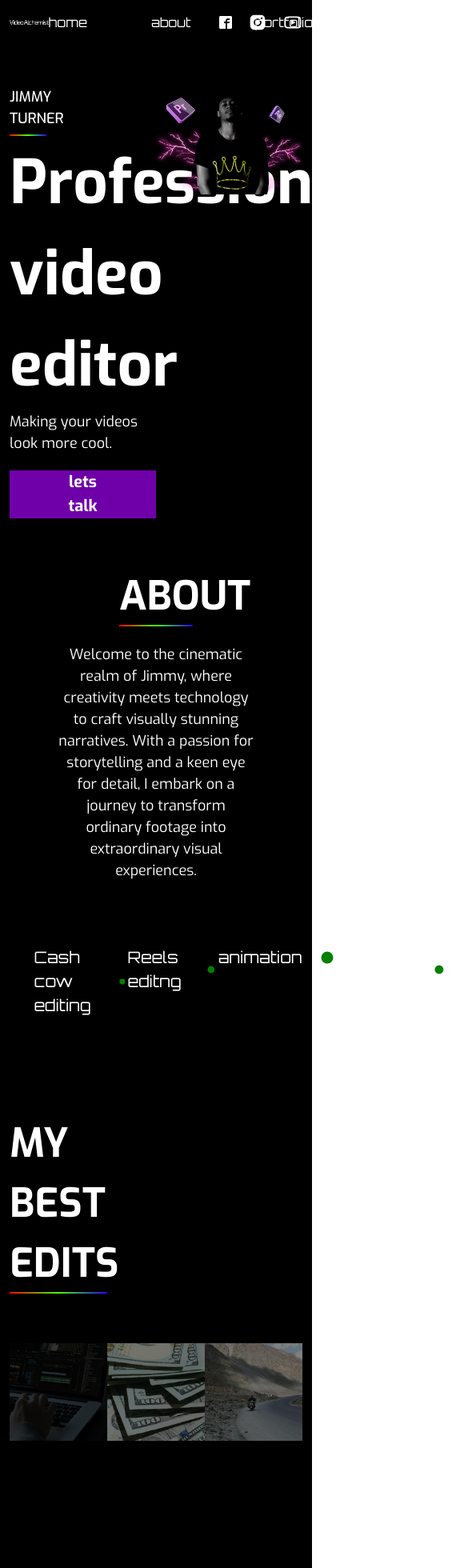
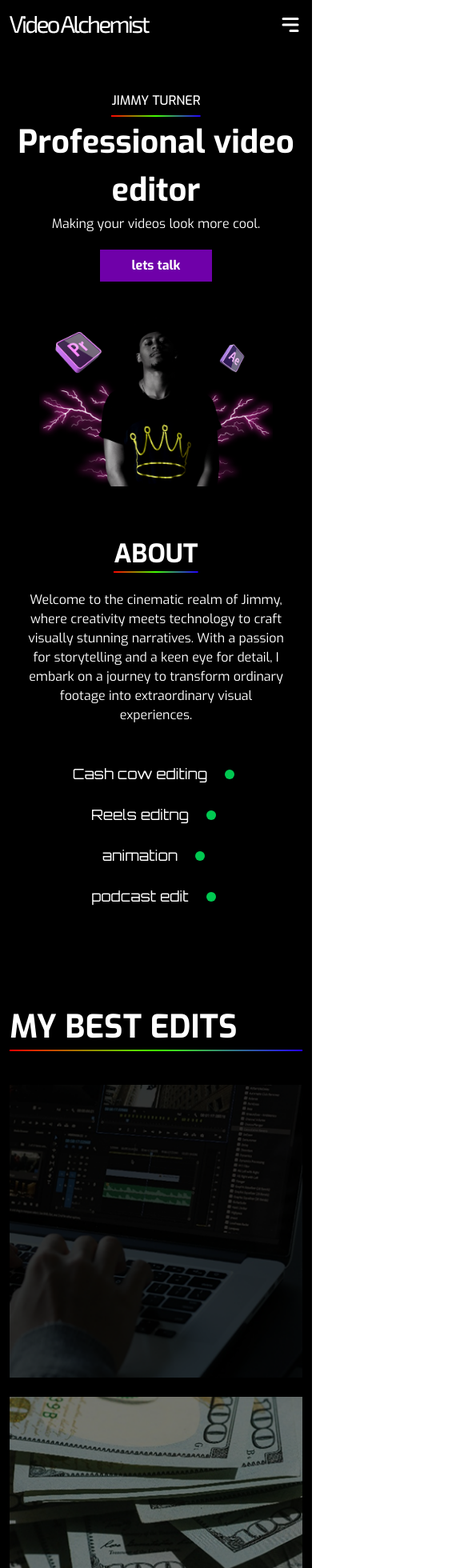
Before and after one commit to Mansur1075/US_clinent-, a React (Vite) app: page / in a window 390 px wide. Shown: the top 1960 px of the page at 80% size, 585 px wide, since content can reach past the window. Built offline with nearby package versions, Linux system fonts and the light colour scheme.

Commit message:
2day letar push

```diff
--- a/src/componntes/About.jsx
+++ b/src/componntes/About.jsx
@@ -5,31 +5,53 @@ import { GoDotFill } from 'react-icons/go'
 const About = () => {
     return (
         <div>
-            <div className=" bg-[#000000] py-10">
+            <div className="bg-[#000000] py-10">
                 <Container>
-                    <div className="">
-                        <div className="">
-                            <h3 className='text-[50px] w-3/12 font-bold mx-auto text-center uppercase  border-b-2 border-transparent bg-[linear-gradient(to_right,#FF0000,#42FF00,#2400FF)] bg-size-[100%_2px] bg-no-repeat bg-bottom text-[#ffff] justify-end font-exo'>About</h3>
-                            <p className='w-8/12 mx-auto text-center text-[#ffff] font-exo text-[18px] pt-5'>
+
+                    <div>
+                        <div>
+                            <h3 className='text-[32px] lg:text-[50px] w-fit mx-auto text-center uppercase border-b-2 border-transparent bg-[linear-gradient(to_right,#FF0000,#42FF00,#2400FF)] bg-size-[100%_2px] bg-no-repeat bg-bottom text-white font-bold font-exo'>
+                                About
+                            </h3>
+
+                            <p className='w-full lg:w-8/12 mx-auto text-center text-white font-exo text-[16px] lg:text-[18px] pt-5 px-4'>
                                 Welcome to the cinematic realm of Jimmy, where creativity meets technology to craft visually stunning narratives. With a passion for storytelling and a keen eye for detail, I embark on a journey to transform ordinary footage into extraordinary visual experiences.
                             </p>
-
                         </div>
                     </div>
-                    <div className=" flex justify-between pt-20 w-10/12 mx-auto">
-                        <div className="w-3/`12 text-[#ffff]">
-                        <h3 className=' flex items-center gap-4 text-[20px] font-medium orbitron'>Cash cow editing <GoDotFill  className=' text-[green] text-[30px]'/></h3>
+
+                    <div className="flex flex-col lg:flex-row gap-6 lg:gap-0 justify-between pt-12 lg:pt-20 w-full lg:w-10/12 mx-auto text-center lg:text-left">
+
+                        <div className="w-full lg:w-3/12 text-white">
+                            <h3 className='flex justify-center lg:justify-start items-center gap-4 text-[18px] lg:text-[20px] font-medium orbitron'>
+                                Cash cow editing
+                                <GoDotFill className='text-green-500 text-[24px] lg:text-[30px]'/>
+                            </h3>
                         </div>
-                        <div className="w-3/`12 text-[#ffff]">
-                        <h3 className=' flex items-center gap-4 text-[20px] font-medium orbitron'>Reels editng <GoDotFill  className='text-[green] text-[30px]'/></h3>
+
+                        <div className="w-full lg:w-3/12 text-white">
+                            <h3 className='flex justify-center lg:justify-start items-center gap-4 text-[18px] lg:text-[20px] font-medium orbitron'>
+                                Reels editng
+                                <GoDotFill className='text-green-500 text-[24px] lg:text-[30px]'/>
+                            </h3>
                         </div>
-                        <div className="w-3/`12 text-[#ffff]">
-                        <h3 className=' flex items-center gap-4  text-[20px] font-medium orbitron'>animation <GoDotFill  className='text-[green] text-[30px]'/></h3>
+
+                        <div className="w-full lg:w-3/12 text-white">
+                            <h3 className='flex justify-center lg:justify-start items-center gap-4 text-[18px] lg:text-[20px] font-medium orbitron'>
+                                animation
+                                <GoDotFill className='text-green-500 text-[24px] lg:text-[30px]'/>
+                            </h3>
                         </div>
-                        <div className="w-3/`12 text-[#ffff]">
-                        <h3  className=' flex items-center gap-4 text-[20px] font-medium orbitron'>podcast edit <GoDotFill  className='text-[green] text-[30px]'/></h3>
+
+                        <div className="w-full lg:w-3/12 text-white">
+                            <h3 className='flex justify-center lg:justify-start items-center gap-4 text-[18px] lg:text-[20px] font-medium orbitron'>
+                                podcast edit
+                                <GoDotFill className='text-green-500 text-[24px] lg:text-[30px]'/>
+                            </h3>
                         </div>
+
                     </div>
+
                 </Container>
             </div>
         </div>
--- a/src/componntes/Bennar.jsx
+++ b/src/componntes/Bennar.jsx
@@ -6,19 +6,33 @@ const Bennar = () => {
   return (
     <div className='relative bg-black pt-8 overflow-hidden'>
       <Container>
-        <div className="py-5 flex">
-          <div className="w-6/12">
-            <h4 className="w-3/12 pb-2 text-white font-exo uppercase text-[18px] font-medium border-b-2 border-transparent bg-[linear-gradient(to_right,#FF0000,#42FF00,#2400FF)] bg-size-[100%_2px] bg-no-repeat bg-bottom">
+
+        <div className="py-5 flex flex-col lg:flex-row items-center">
+
+          <div className="w-full lg:w-6/12 text-center lg:text-left">
+            <h4 className="w-fit mx-auto lg:mx-0 pb-2 text-white font-exo uppercase text-[16px] lg:text-[18px] font-medium border-b-2 border-transparent bg-[linear-gradient(to_right,#FF0000,#42FF00,#2400FF)] bg-size-[100%_2px] bg-no-repeat bg-bottom">
               Jimmy Turner
             </h4>
-            <h2 className=' text-[#FFFF] text-[76px] font-bold font-exo'>Professional video editor</h2>
-            <p className=' text-[#ffff] text-[18px] font-exo'>Making your videos look more cool.</p>
-            <button className=' text-[#ffff] text-[20px] font-bold font-exo mt-5 bg-[#6F00A9] px-18 hover:shadow-[0_0_10px_white] ease-in-out duration-300 hover:rotate-2'>lets talk</button>
+
+            <h2 className='text-white text-[40px] sm:text-[50px] lg:text-[76px] font-bold font-exo'>
+              Professional video editor
+            </h2>
+
+            <p className='text-white text-[16px] lg:text-[18px] font-exo'>
+              Making your videos look more cool.
+            </p>
+
+            <button className='text-white text-[16px] lg:text-[20px] font-bold font-exo mt-5 bg-[#6F00A9] px-10 lg:px-18 py-2 hover:shadow-[0_0_10px_white] ease-in-out duration-300 hover:rotate-2'>
+              lets talk
+            </button>
           </div>
-          <div className="w-6/12">
-            <img src={mansur1} alt=""/>
+
+          <div className="w-full lg:w-6/12 mt-10 lg:mt-0 flex justify-center">
+            <img className="w-[80%] lg:w-full" src={mansur1} alt="" />
           </div>
+
         </div>
+
       </Container>
     </div>
   )
--- a/src/componntes/Best.jsx
+++ b/src/componntes/Best.jsx
@@ -7,28 +7,36 @@ import { MdOutlineSlowMotionVideo } from 'react-icons/md'
 
 const Best = () => {
   return (
+    <div className='bg-[#000000] py-20'>
+      <Container>
+        <div>
+          <h4 className='w-full sm:w-8/12 md:w-4/12 text-[40px] md:text-[50px] text-[#ffffff] font-bold border-b-2 border-transparent bg-[linear-gradient(to_right,#FF0000,#42FF00,#2400FF)] bg-size-[100%_2px] bg-no-repeat bg-bottom justify-end font-exo uppercase mb-10'>
+            My best edits
+          </h4>
 
-   <div className=' bg-[#000000] py-20'>
-        <Container>
-            <div className="">
-                <h4 className='w-4/12 text-[50px] text-[#ffffff] font-bold border-b-2 border-transparent bg-[linear-gradient(to_right,#FF0000,#42FF00,#2400FF)] bg-size-[100%_2px] bg-no-repeat bg-bottom justify-end font-exo uppercase'>My best edits</h4>
-             <div className=" flex justify-between pt-15">
-                   <div className=" relative w-4/12 group  overflow-hidden hover:scale-105 duration-300 ease-in-out">
-                <img src={rakib1} alt="" />
-                 <div className=" absolute top-0 right-110 w-full h-full bg-[#00000062] flex pr-14 items-center justify-center  group-hover:right-0 duration-300 ease-in-out">
-                    <MdOutlineSlowMotionVideo className=' text-[#ffff] text-[80px]'/>
+          <div className="flex flex-col sm:flex-row justify-between gap-6">
+            {/* Image 1 */}
+            <div className="relative w-full sm:w-4/12 group overflow-hidden hover:scale-105 duration-300 ease-in-out">
+              <img src={rakib1} alt="" className="w-full h-auto"/>
+              {/* Overlay hidden by default, only appear on hover */}
+              <div className="absolute top-0 right-0 w-full h-full bg-[#00000062] flex items-center justify-center opacity-0 group-hover:opacity-100 transition-opacity duration-300 ease-in-out">
+                <MdOutlineSlowMotionVideo className='text-[#ffff] text-[80px]'/>
               </div>
             </div>
-                <div className=" relative w-4/12 group  overflow-hidden hover:scale-105 duration-300 ease-in-out">
-                <img src={rakib2} alt="" />
-                 <div className=" absolute top-0 right-110 w-full h-full bg-[#0000007c] flex pr-14 items-center justify-center  group-hover:right-0 duration-300 ease-in-out">
-                    <MdOutlineSlowMotionVideo className=' text-[#ffff] text-[80px]'/>
+
+            {/* Image 2 */}
+            <div className="relative w-full sm:w-4/12 group overflow-hidden hover:scale-105 duration-300 ease-in-out">
+              <img src={rakib2} alt="" className="w-full h-auto"/>
+              <div className="absolute top-0 right-0 w-full h-full bg-[#0000007c] flex items-center justify-center opacity-0 group-hover:opacity-100 transition-opacity duration-300 ease-in-out">
+                <MdOutlineSlowMotionVideo className='text-[#ffff] text-[80px]'/>
               </div>
             </div>
-                <div className=" relative w-4/12 group  overflow-hidden hover:scale-105 duration-300 ease-in-out">
-                <img src={rakib3} alt="" />
-                <div className=" absolute top-0 right-110 w-full h-full bg-[#0000007c] flex pr-14 items-center justify-center  group-hover:right-0 duration-300 ease-in-out">
-                    <MdOutlineSlowMotionVideo className=' text-[#ffff] text-[80px]'/>
+
+            {/* Image 3 */}
+            <div className="relative w-full sm:w-4/12 group overflow-hidden hover:scale-105 duration-300 ease-in-out">
+              <img src={rakib3} alt="" className="w-full h-auto"/>
+              <div className="absolute top-0 right-0 w-full h-full bg-[#0000007c] flex items-center justify-center opacity-0 group-hover:opacity-100 transition-opacity duration-300 ease-in-out">
+                <MdOutlineSlowMotionVideo className='text-[#ffff] text-[80px]'/>
               </div>
             </div>
           </div>
--- a/src/componntes/Home.jsx
+++ b/src/componntes/Home.jsx
@@ -1,20 +1,28 @@
-import React from 'react'
+import React, { useState } from 'react'
 import Container from './Container'
 import mansur from "../assets/mansur.png"
-import { FaFacebook } from 'react-icons/fa'
 import { ImFacebook2 } from 'react-icons/im'
 import { AiFillInstagram, AiOutlineYoutube } from 'react-icons/ai'
+import { HiMenuAlt3 } from "react-icons/hi"
 
 const Home = () => {
+
+  const [menuOpen, setMenuOpen] = useState(false)
+
   return (
     <div className='bg-[#000000]'>
       <Container>
-        <div className=" flex py-4 text-[#ffff] justify-between items-center">
-         <div className="">
-           <img src={mansur} alt="" />
-         </div>
-          <div className="w-7/12 orbitron cursor-pointer">
-            <ul className=' flex  gap-20'>
+
+        <div className="flex py-4 text-[#ffff] justify-between items-center">
+
+          {/* Logo */}
+          <div>
+            <img src={mansur} alt="" />
+          </div>
+
+          {/* Desktop Menu */}
+          <div className="w-7/12 orbitron cursor-pointer hidden lg:block">
+            <ul className='flex gap-20'>
               <li>home</li>
               <li>about</li>
               <li>portfolio</li>
@@ -22,12 +30,31 @@ const Home = () => {
               <li>contact</li>
             </ul>
           </div>
-          <div className=" items-center flex gap-5 ">
-            <ImFacebook2/>
-            <AiFillInstagram className='text-2xl'/>
-            <AiOutlineYoutube className=' text-2xl' />
+          <div className="items-center gap-5 hidden lg:flex">
+            <ImFacebook2 />
+            <AiFillInstagram className='text-2xl' />
+            <AiOutlineYoutube className='text-2xl' />
           </div>
+          <div
+            className="text-3xl lg:hidden cursor-pointer"
+            onClick={() => setMenuOpen(!menuOpen)}
+          >
+            <HiMenuAlt3 />
+          </div>
+
         </div>
+        {menuOpen && (
+          <div className="lg:hidden text-white pt-5">
+            <ul className='flex flex-col gap-6 text-center orbitron'>
+              <li>home</li>
+              <li>about</li>
+              <li>portfolio</li>
+              <li>testimonials</li>
+              <li>contact</li>
+            </ul>
+          </div>
+        )}
+
       </Container>
     </div>
   )
```
Lines whose indentation alone changed are shown as unchanged.
